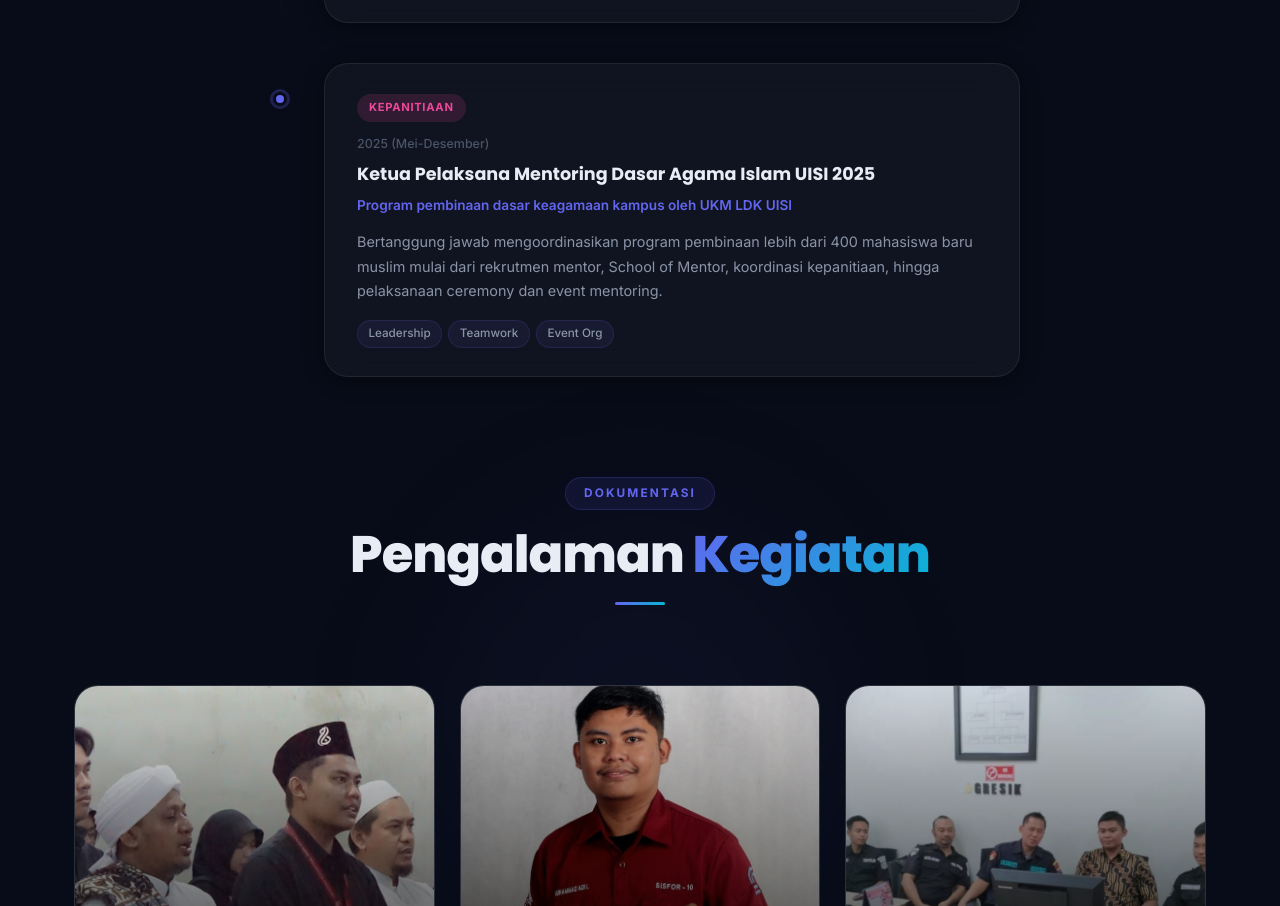
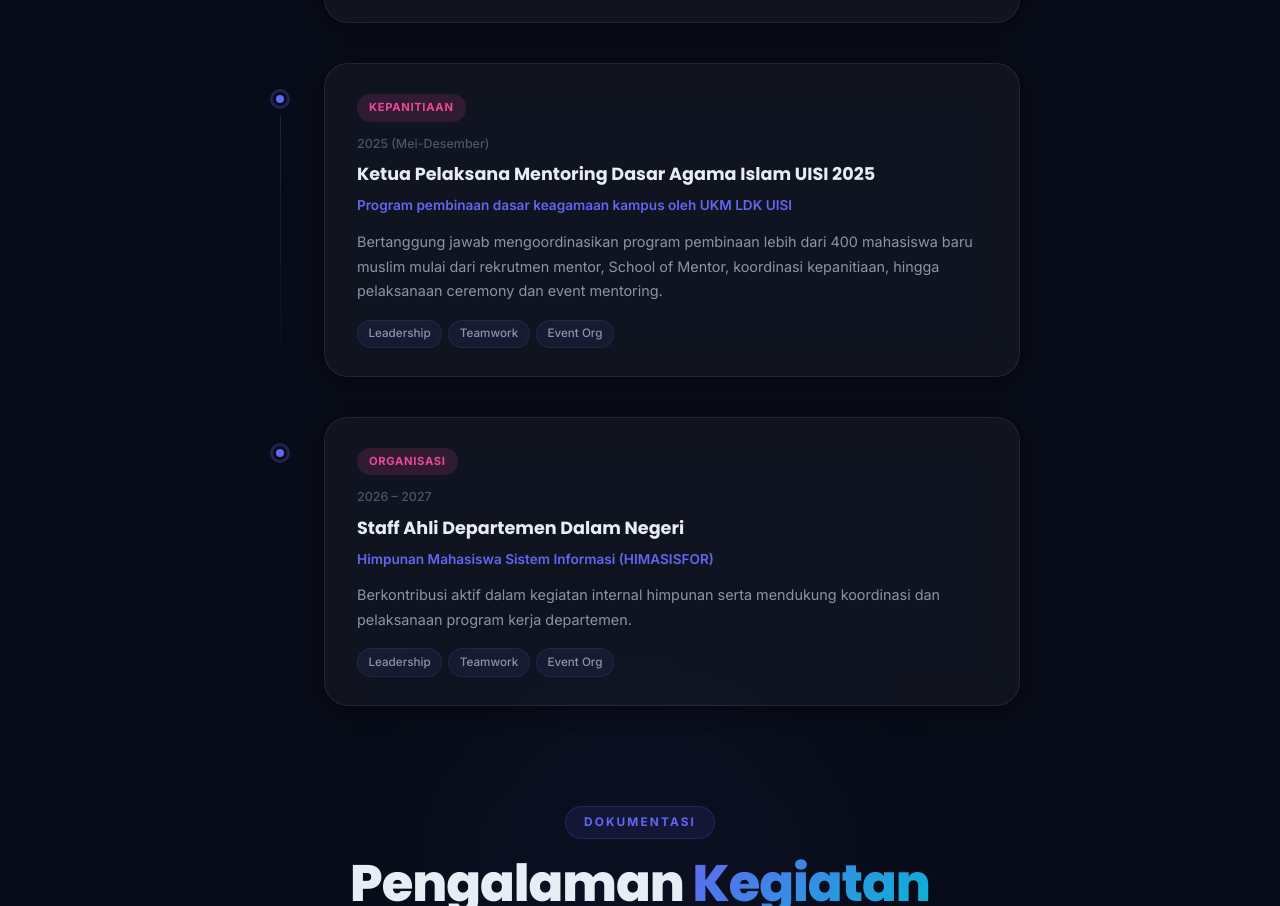
Before and after one commit to muhammadindrawan24/website-pribadi, a plain HTML site: page index.html in a window 1280 px wide. Shown: the part 4696-5602 px from the top of the page. Drawn offline with Linux system fonts and the light colour scheme; animation ran at ten frames a second.

Commit message:
Add HIMASISFOR organization experience (2026-2027) to timeline

```diff
--- a/index.html
+++ b/index.html
@@ -450,6 +450,20 @@
             </div>
           </article>
 
+          <article class="tl-item reveal-fade stagger-card" style="--si:4">
+            <div class="tl-spine">
+              <div class="tl-node"><div class="tl-pulse"></div></div>
+            </div>
+            <div class="tl-card glass">
+              <span class="tl-badge org" data-id="badge.org">Organisasi</span>
+              <time class="tl-time" data-id="tl6.time">2026 – 2027</time>
+              <h3 data-id="tl6.title">Staff Ahli Departemen Dalam Negeri</h3>
+              <h4 data-id="tl6.place">Himpunan Mahasiswa Sistem Informasi (HIMASISFOR)</h4>
+              <p data-id="tl6.desc">Berkontribusi aktif dalam kegiatan himpunan serta mendukung koordinasi dan pelaksanaan program kerja departemen.</p>
+              <div class="tl-tags"><span>Leadership</span><span>Teamwork</span><span>Event Org</span></div>
+            </div>
+          </article>
+
         </div>
       </div>
     <!-- EXPERIENCE GALLERY -->
--- a/script.js
+++ b/script.js
@@ -83,6 +83,12 @@ const T = {
     'tl5.title':'Ketua Pelaksana Mentoring Dasar Agama Islam UISI 2025',
     'tl5.place':'Program pembinaan dasar keagamaan kampus oleh UKM LDK UISI',
     'tl5.desc':'Bertanggung jawab mengoordinasikan program pembinaan lebih dari 400 mahasiswa baru muslim mulai dari rekrutmen mentor, School of Mentor, koordinasi kepanitiaan, hingga pelaksanaan ceremony dan event mentoring.',
+
+    /* TL6 */
+    'tl6.time':'2026 – 2027',
+    'tl6.title':'Staff Ahli Departemen Dalam Negeri',
+    'tl6.place':'Himpunan Mahasiswa Sistem Informasi (HIMASISFOR)',
+    'tl6.desc':'Berkontribusi aktif dalam kegiatan internal himpunan serta mendukung koordinasi dan pelaksanaan program kerja departemen.',
 
     /* PORTFOLIO */
     'pf.eyebrow':'Karya',
@@ -239,6 +245,12 @@ const T = {
     'tl5.title':'Chief Executive of Islamic Basic Mentoring UISI 2025',
     'tl5.place':'Campus religious mentoring program organized by UISI Islamic Organization',
     'tl5.desc':'Responsible for coordinating a mentoring program for more than 400 new Muslim students, including mentor recruitment, School of Mentor activities, committee coordination, and mentoring events.',
+
+    /* TL6 */
+    'tl6.time':'2026 – 2027',
+    'tl6.title':'Expert Staff of the Internal Affairs Department',
+    'tl6.place':'Information Systems Student Association (HIMASISFOR)',
+    'tl6.desc':'Actively contributes to the association\'s internal activities and supports the coordination and execution of departmental work programs.',
 
     /* PORTFOLIO */
     'pf.eyebrow':'Work',
```
